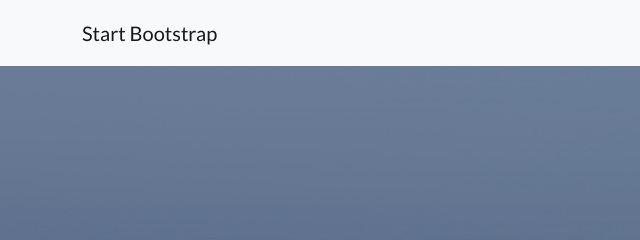
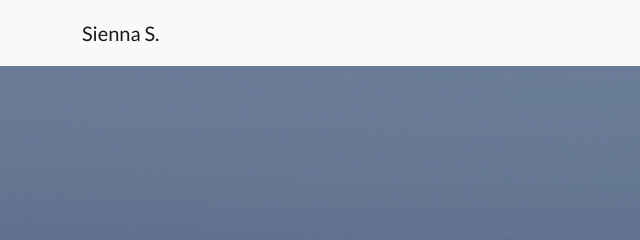
Before and after one commit to Alartels/Alartels, a plain HTML site: page index.html in a window 1280 px wide. Shown: the top 240 px of the page, 0-640 px from the left. Drawn offline with nearby package versions, Linux system fonts and the light colour scheme.

Commit message:
Update index.html
name change top bar

```diff
--- a/index.html
+++ b/index.html
@@ -19,7 +19,7 @@
         <!-- Navigation-->
         <nav class="navbar navbar-light bg-light static-top">
             <div class="container">
-                <a class="navbar-brand" href="#!">Start Bootstrap</a>
+                <a class="navbar-brand" href="#!">Sienna S.</a>
                 <a class="btn btn-primary" href="#signup">Sign Up</a>
             </div>
         </nav>
```
